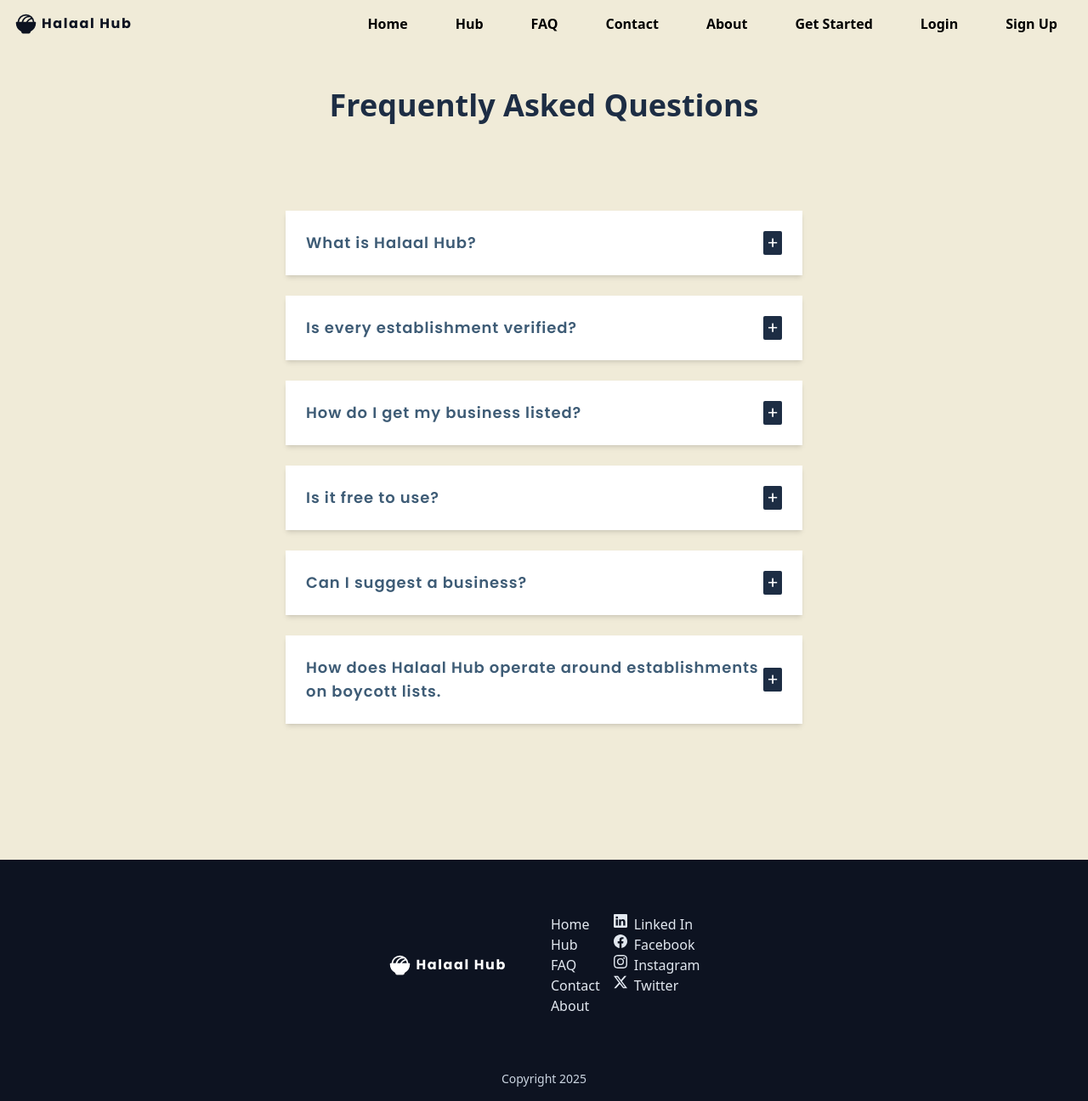
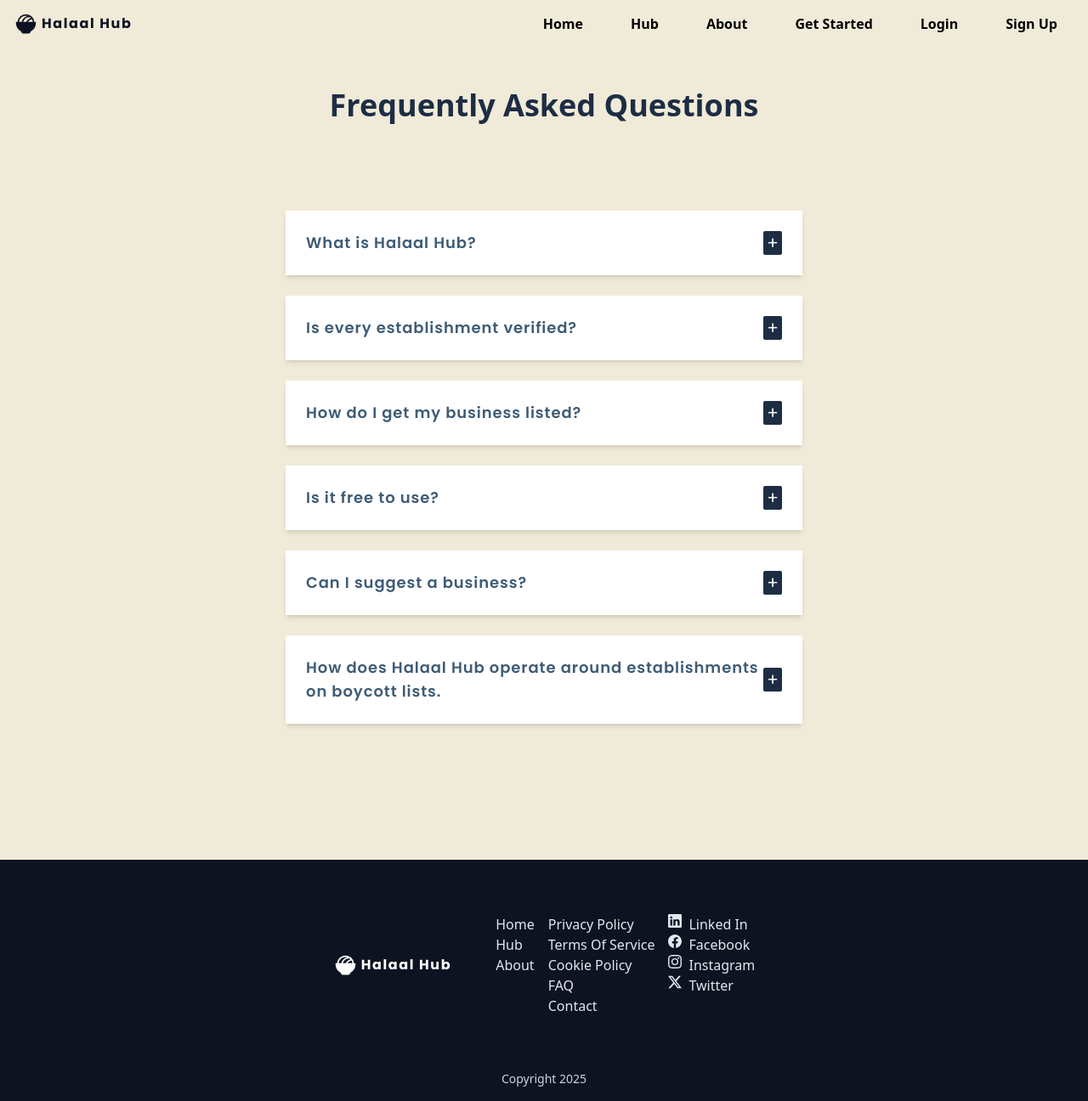
Before and after one commit to Junaidadams/halaal-hub, a React (Vite) app: page /faq in a window 1280 px wide. Shown: the whole page at 85% size. Built offline with nearby package versions, Linux system fonts and the light colour scheme.

Commit message:
Changes to prisma schema etc

```diff
--- a/constants.js
+++ b/constants.js
@@ -40,18 +40,24 @@ export const navigationLinks = {
   main: [
     { key: 1, name: "Home", link: "/" },
     { key: 2, name: "Hub", link: "/hub" },
-    { key: 3, name: "FAQ", link: "/faq" },
-    { key: 4, name: "Contact", link: "/contact" },
-    { key: 5, name: "About", link: "/about" },
+    { key: 3, name: "About", link: "/about" },
   ],
   signedIn: [
-    { key: 6, name: "Profile", link: "/my-profile" },
-    { key: 7, name: "Logout", link: "/logout" },
+    { key: 4, name: "Profile", link: "/my-profile" },
+    { key: 5, name: "Logout", link: "/logout" },
+    { key: 6, name: "Create Listing", link: "/create-listing" },
   ],
   notSignedIn: [
-    { key: 8, name: "Get Started", link: "/get-started" },
-    { key: 9, name: "Login", link: "/login" },
-    { key: 10, name: "Sign Up", link: "/register" },
+    { key: 7, name: "Get Started", link: "/get-started" },
+    { key: 8, name: "Login", link: "/login" },
+    { key: 9, name: "Sign Up", link: "/register" },
+  ],
+  footer: [
+    { key: 10, name: "Privacy Policy", link: "/privacy-policy" },
+    { key: 11, name: "Terms of Service", link: "/terms-of-service" },
+    { key: 12, name: "Cookie Policy", link: "/cookie-policy" },
+    { key: 13, name: "FAQ", link: "/faq" },
+    { key: 14, name: "Contact", link: "/contact" },
   ],
 };
 
--- a/src/App.jsx
+++ b/src/App.jsx
@@ -35,7 +35,7 @@ const App = () => {
       <Route path="/about" element={<About />} />
       <Route path="/contact" element={<Contact />} />
       <Route path="/hub" element={<Hub />} />
-      <Route path="/verify-email" element={<VerifyingEmail />} />
+      <Route path="/verifying-email" element={<VerifyingEmail />} />
       <Route path="/listing/:id" element={<DetailedListingView />} />
 
       <Route
--- a/src/components/Footer.jsx
+++ b/src/components/Footer.jsx
@@ -2,7 +2,9 @@ import { navigationLinks, websiteInformation } from "../../constants";
 import Logo from "./Logo";
 
 const { socials } = websiteInformation[0];
+
 const fullNavLinks = navigationLinks.main;
+const footerLinks = navigationLinks.footer;
 
 const Footer = () => {
   return (
@@ -12,6 +14,13 @@ const Footer = () => {
         <div className="flex space-x-4">
           <ul className="">
             {fullNavLinks.map((link) => (
+              <li key={link.key}>
+                <a href={link.link}>{link.name}</a>
+              </li>
+            ))}
+          </ul>
+          <ul className="">
+            {footerLinks.map((link) => (
               <li key={link.key}>
                 <a href={link.link}>{link.name}</a>
               </li>
--- a/src/components/Navbar.jsx
+++ b/src/components/Navbar.jsx
@@ -34,15 +34,17 @@ const miniMenuVariants = {
   open: {
     clipPath: "inset(0% 0% 0% 0%)",
     transition: {
+      duration: 0.1,
       type: "spring",
       stiffness: 20,
       restDelta: 2,
     },
   },
   closed: {
-    clipPath: "inset(0% 0% 100% 100%)",
+    clipPath: "inset(0% 0% 100% 0%)",
     transition: {
-      delay: 0.01,
+      duration: 0.1,
+      delay: 0.0,
       type: "spring",
       stiffness: 400,
       damping: 40,
@@ -100,7 +102,7 @@ const Navbar = () => {
                 initial="closed"
                 animate="open"
                 exit="closed"
-                variants={variants}
+                variants={miniMenuVariants}
                 transition={{ duration: 0.5 }}
                 className="absolute z-0 bg-slate-100 dark:bg-paynesGrey dark:text-slate-200 shadow-lg rounded-t-3xl rounded-b-md flex-col flex"
               >
@@ -138,7 +140,7 @@ const Navbar = () => {
             initial="closed"
             animate="open"
             exit="closed"
-            variants={miniMenuVariants}
+            variants={variants}
             transition={{ duration: 0.5 }}
             className="absolute top-0 left-0 w-full shadow-lg flex flex-col space-y-6 px-4 pt-2 pb-10 capitalize md:hidden bg-white dark:bg-slate-800"
           >
--- a/src/pages/CreateListing.jsx
+++ b/src/pages/CreateListing.jsx
@@ -2,6 +2,7 @@ import { useState } from "react";
 import { BiArrowBack } from "react-icons/bi";
 import { categories } from "../../constants";
 import { certification } from "../../constants";
+import Wrapper from "../components/util/Wrapper";
 import apiRequest from "../../lib/apiRequest";
 
 const CreateListing = () => {
@@ -12,6 +13,7 @@ const CreateListing = () => {
     lat: 0,
     lon: 0,
     googlePlaceId: 0,
+    certifiedBy: "",
   });
   const [businessSearchName, setBusinessSearchName] = useState("");
   const [searchResults, setSearchResults] = useState([]);
@@ -61,7 +63,7 @@ const CreateListing = () => {
   const totalSteps = 5;
 
   return (
-    <div className="min-h-screen -mt-[56px] bg-eggshell flex">
+    <Wrapper>
       <div className="mx-auto my-20 min-h-sceen w-[95%] flex flex-col">
         <div className="flex mx-auto md:my-10 lg:my-14 xl:my-20 w-full sm:w-2/3 md:w-1/2 xl:w-1/3 flex-col font-poppins bg-white p-5">
           <div className="flex mb-4">
@@ -133,7 +135,7 @@ const CreateListing = () => {
                   Search
                 </button>
               </div>
-              <button onClick={prefillTest}>Clicki</button>
+              {/* <button onClick={prefillTest}>Clicki</button> */}
               <button
                 onClick={() => setStep(step + 1)}
                 className="bg-richBlack text-white px-4 py-1 ml-auto rounded-sm"
@@ -183,10 +185,16 @@ const CreateListing = () => {
               <h2 className="text-xl font-bold ">Your certification</h2>
               <div className="flex flex-col">
                 <label className="text-xl font-bold ">Certifying body</label>
-                <select className="w-fit">
-                  <option>- Select - </option>
+                <select value={formData.certifiedBy} className="w-fit">
+                  <option key="">- Select - </option>
                   {certification.map((body, index) => (
-                    <option key={index}>{body.shortName}</option>
+                    <option
+                      onChange={() => setFormData(body.shortName)}
+                      value={body.shortName}
+                      key={index}
+                    >
+                      {body.shortName}
+                    </option>
                   ))}
                 </select>
               </div>
@@ -220,7 +228,7 @@ const CreateListing = () => {
           )}
         </div>
       </div>
-    </div>
+    </Wrapper>
   );
 };
 
--- a/src/pages/util/Logout.jsx
+++ b/src/pages/util/Logout.jsx
@@ -12,8 +12,11 @@ const Logout = () => {
     const requestLogout = async () => {
       try {
         await apiRequest.post(`/auth/logout`);
-        localStorage.removeItem("user");
-        localStorage.removeItem("authToken");
+        updateUser(null);
+        setTimeout(() => {
+          // Clear user data from local storage after a short delay
+          localStorage.removeItem("authToken");
+        }, 1000);
       } catch (error) {
         console.error("Error logging out.", error);
       } finally {
```
